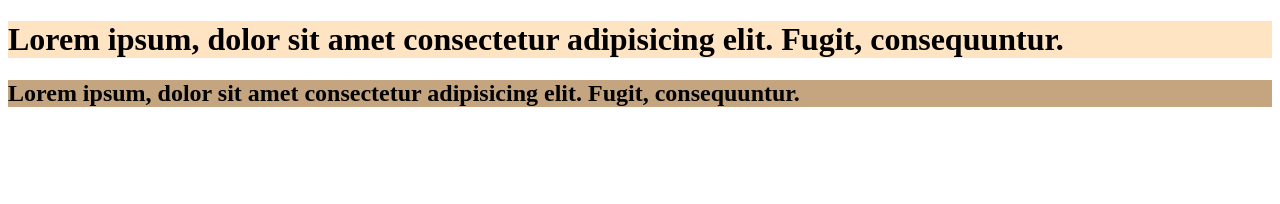
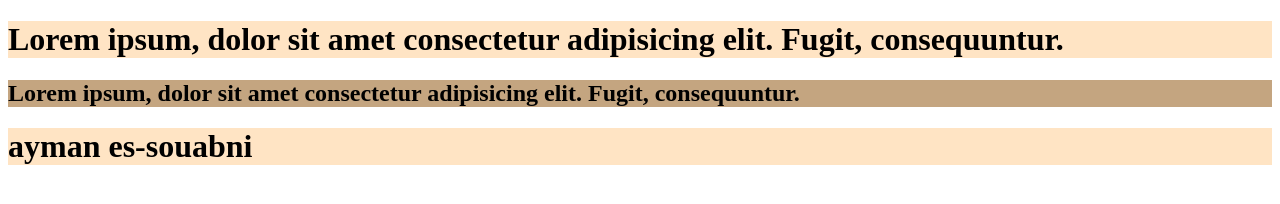
Before and after one commit to ayman-Essouabni/test3-git, a plain HTML site: page index.html in a window 1280 px wide. Drawn offline with Linux system fonts and the light colour scheme.

Commit message:
html file edited

```diff
--- a/index.html
+++ b/index.html
@@ -10,6 +10,7 @@
 <body>
     <h1>Lorem ipsum, dolor sit amet consectetur adipisicing elit. Fugit, consequuntur.</h1>
     <h2>Lorem ipsum, dolor sit amet consectetur adipisicing elit. Fugit, consequuntur.</h2>
+    <h1>ayman es-souabni</h1>
 
 </body>
 </html>
```
